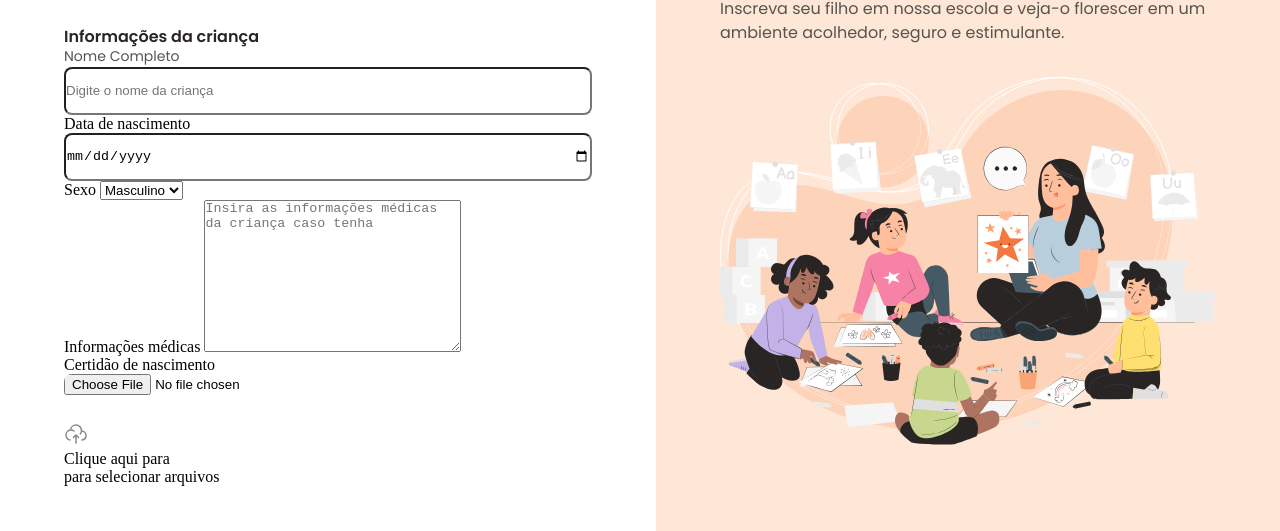
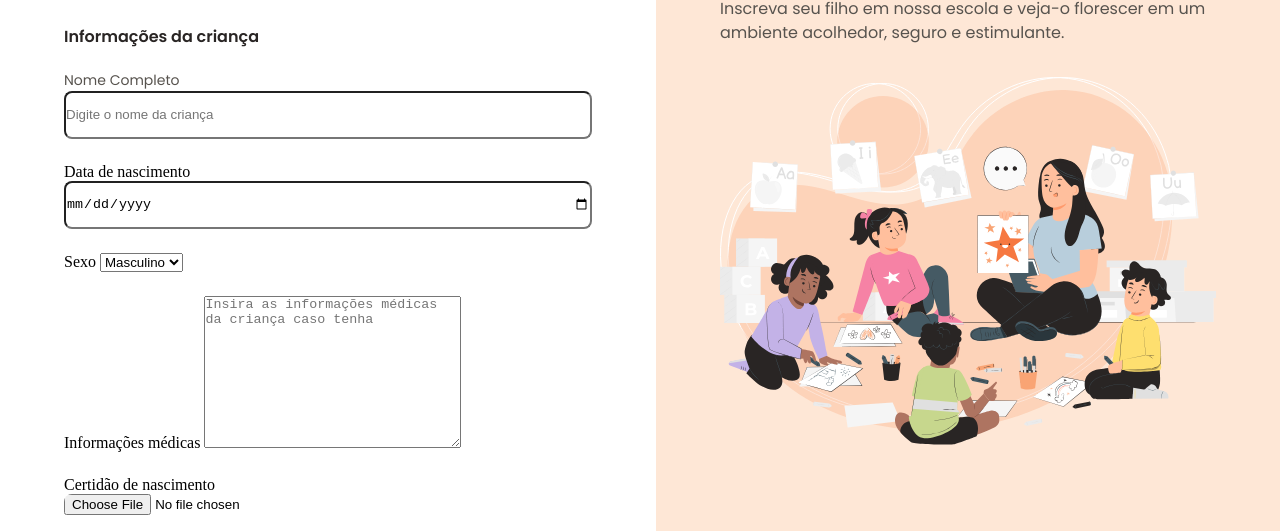
Before and after one commit to Thiaggoggarcia/Formulario-de-matricula, a plain HTML site: page index.html in a window 1280 px wide. Shown: the part 219-750 px from the top of the page. Drawn offline with Linux system fonts and the light colour scheme.

Commit message:
Iniciando o CSS do forms

```diff
--- a/css/form.css
+++ b/css/form.css
@@ -1,14 +1,20 @@
-#main-form{
+form{
+margin-top: 3rem;
+}
 
-  & > fieldset{
-    margin-block: 3rem;
+fieldset{
   border: none;
+  display: grid;
+  gap: 1.5rem;
 
+}
+
+legend{
+  margin-bottom: 1.5rem;
+}
 div > input{
   display: block;
   width: 100%;
   height: 3rem;
   border-radius: 8px;
 }
-  }
-}
--- a/css/utilities.css
+++ b/css/utilities.css
@@ -69,3 +69,5 @@
 .color-text-highlight{
   color: var(--color-text-highlight);
 }
+
+/* Color form */
```
Lines whose indentation alone changed are shown as unchanged.
